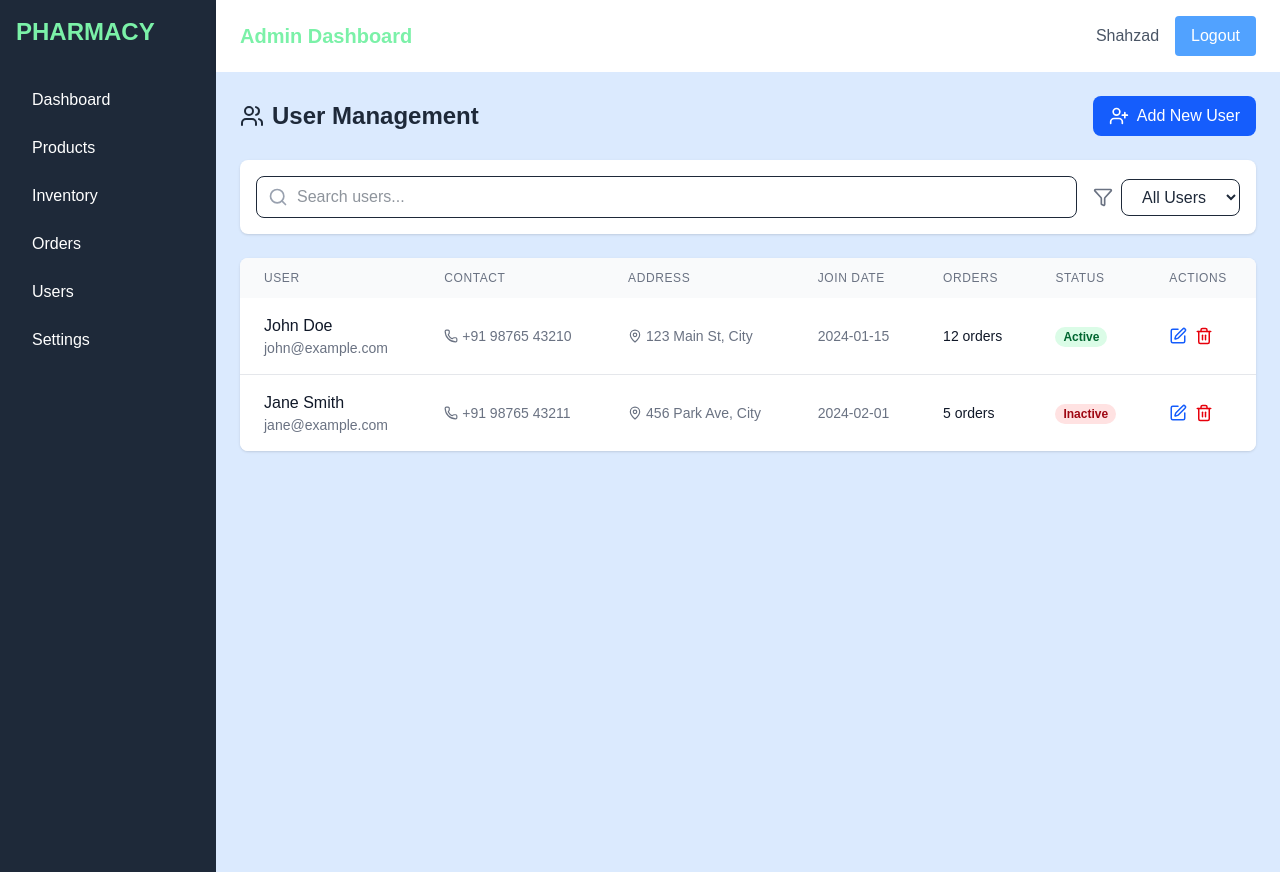
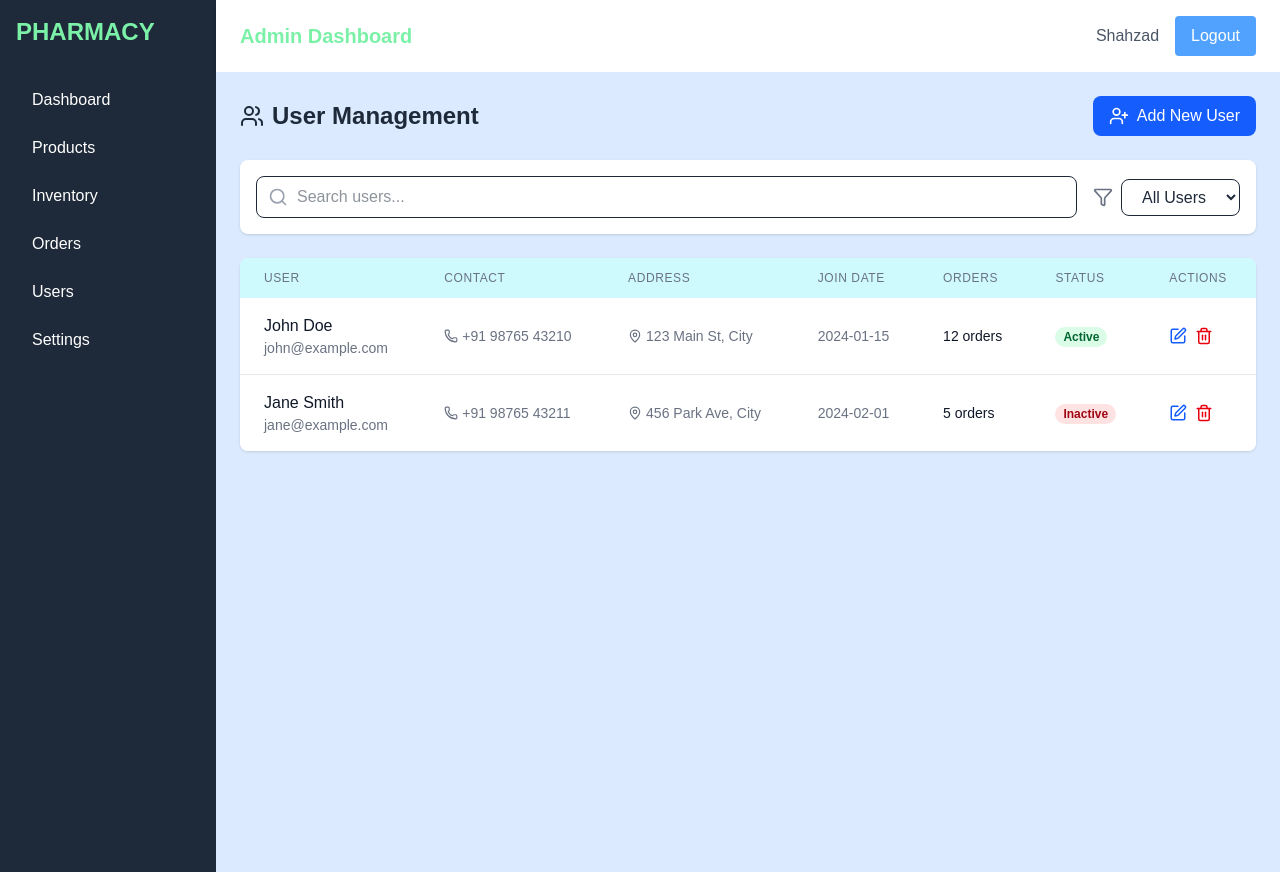
Before and after one commit to Shahzad-Akbar/Pharmacy-Project, a Next.js app in the folder frontend/: page /admin/users in a window 1280 px wide. Built offline with nearby package versions, Linux system fonts and the light colour scheme.

Commit message:
user page updated

```diff
--- a/frontend/src/app/admin/users/page.tsx
+++ b/frontend/src/app/admin/users/page.tsx
@@ -85,7 +85,7 @@ export default function UsersPage() {
       <div className="bg-white rounded-lg shadow-sm overflow-hidden">
         <div className="overflow-x-auto">
           <table className="w-full">
-            <thead className="bg-gray-50">
+            <thead className="bg-cyan-100">
               <tr>
                 <th className="px-6 py-3 text-left text-xs font-medium text-gray-500 uppercase tracking-wider">User</th>
                 <th className="px-6 py-3 text-left text-xs font-medium text-gray-500 uppercase tracking-wider">Contact</th>
```
